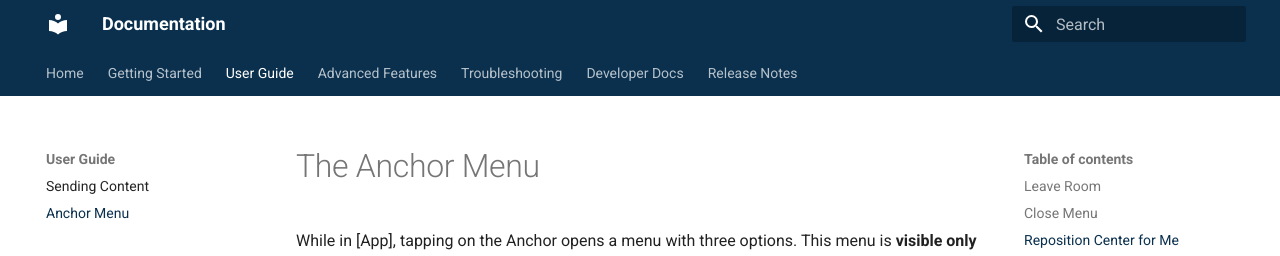
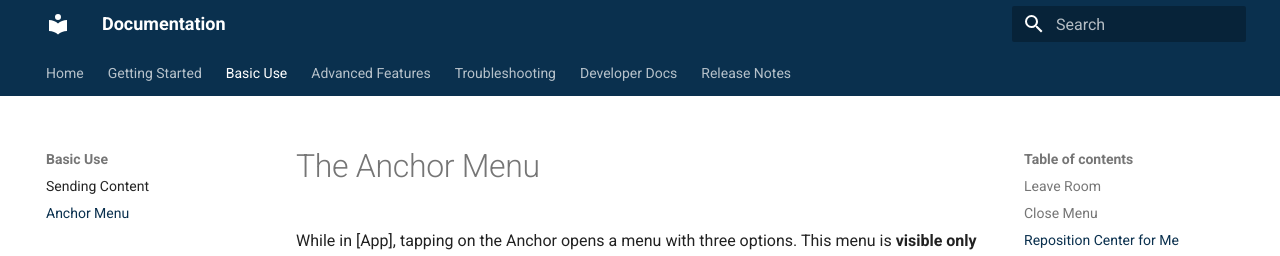
Before and after one commit to axf504/Docu_template, an MkDocs documentation site: the page built from docs/basic-use/anchor-menu.md, in a window 1280 px wide and 1145 px high. Shown: the top 256 px of the window. Built offline with MkDocs 1.6.1 and Material for MkDocs 9.7.7, drawn with Linux system fonts in a browser that asks for light colours.

Commit message:
updated basic use tab name

```diff
--- a/mkdocs.yml
+++ b/mkdocs.yml
@@ -28,9 +28,9 @@ nav:
   - Getting Started:
     - Quick Start: getting-started/quickstart.md
     - Room Setup: getting-started/room-setup.md
-  - User Guide:
-    - Sending Content: user-guide/send-content.md
-    - Anchor Menu: user-guide/anchor-menu.md
+  - Basic Use:
+    - Sending Content: basic-use/send-content.md
+    - Anchor Menu: basic-use/anchor-menu.md
   - Advanced Features: advanced/advanced-features.md
   - Troubleshooting: troubleshooting.md
   - Developer Docs:
```
Also changed, not shown: docs/basic-use/anchor-menu.md (renamed from docs/user-guide/anchor-menu.md), docs/basic-use/send-content.md (renamed from docs/user-guide/send-content.md).
